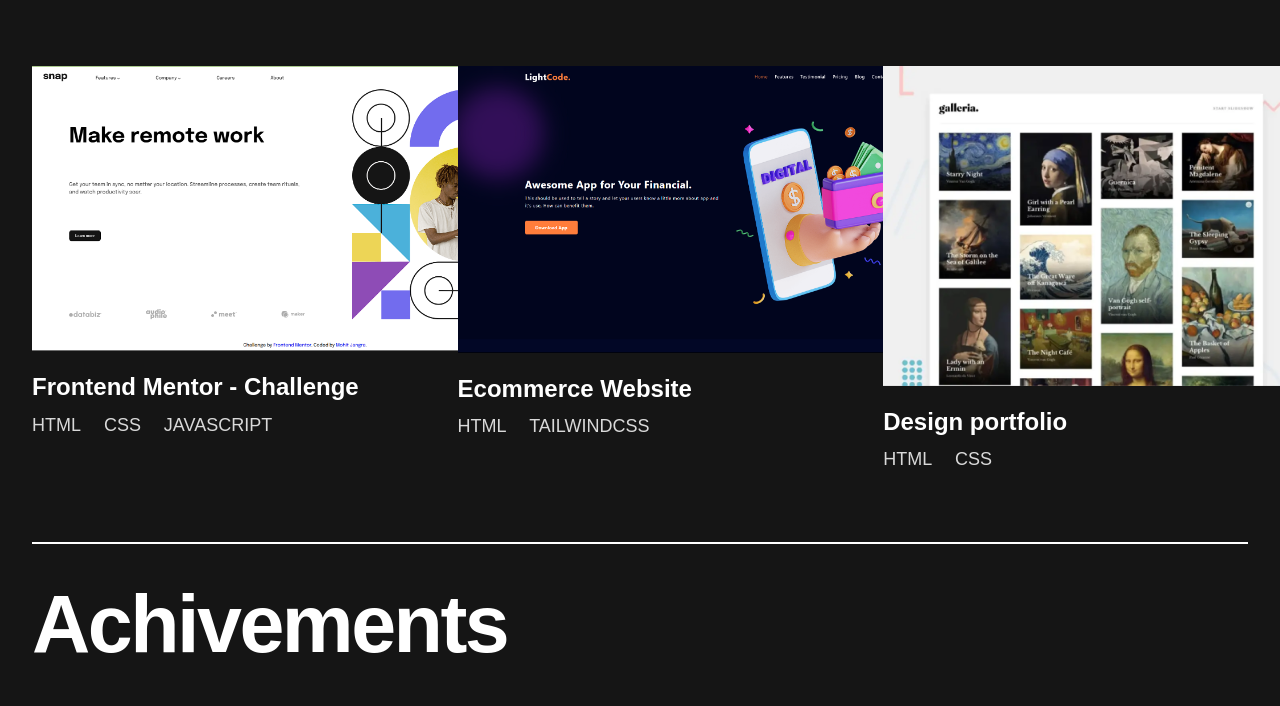
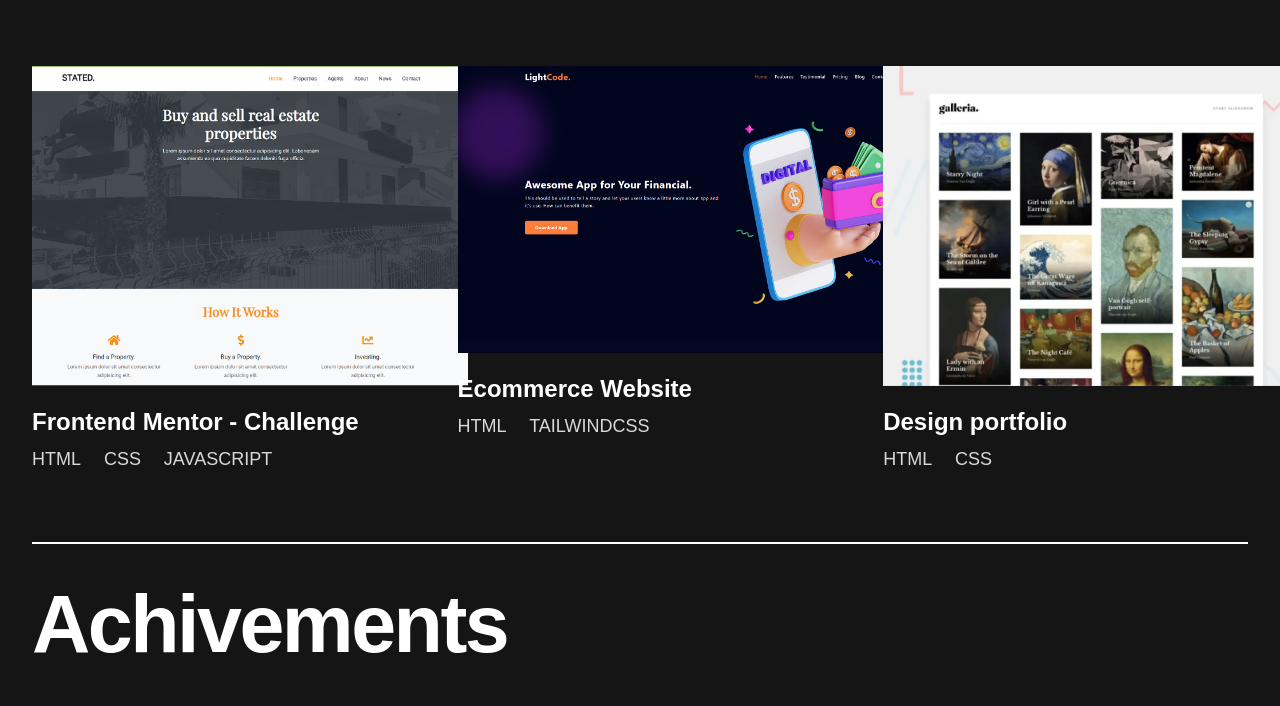
Before and after one commit to MohitJangra7/Portfolio, a plain HTML site: page portfolio/index.html in a window 1280 px wide. Shown: the part 1644-2350 px from the top of the page. Drawn offline with Linux system fonts and the light colour scheme.

Commit message:
index.html

```diff
--- a/portfolio/index.html
+++ b/portfolio/index.html
@@ -171,7 +171,7 @@
           <div class="img-state">
             <img
               class="portfolio-img"
-              src="assets/images/porject-04pic.png"
+              src="assets/images/realstate-pic.png"
               alt=""
             />
           </div>
```
